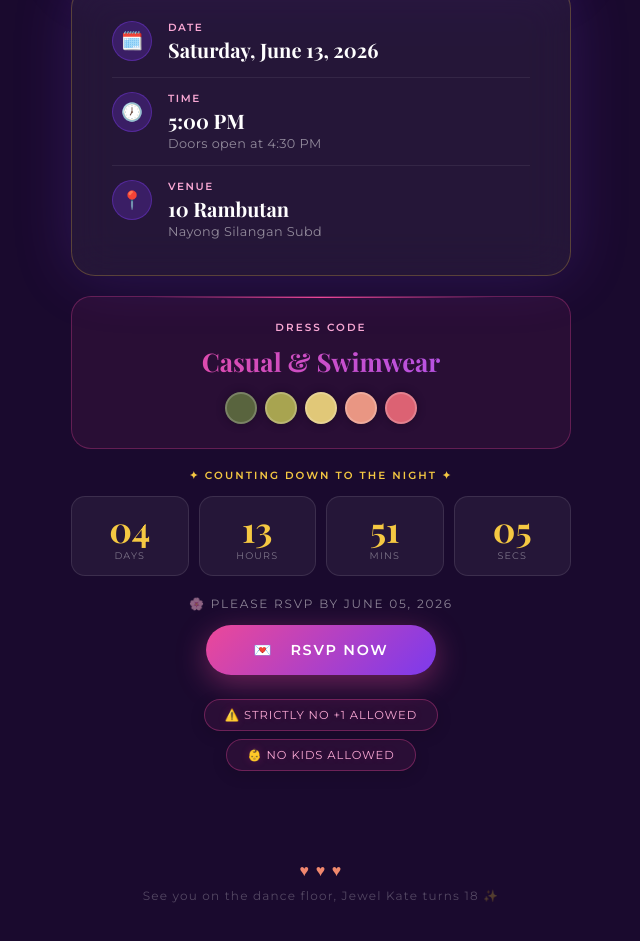
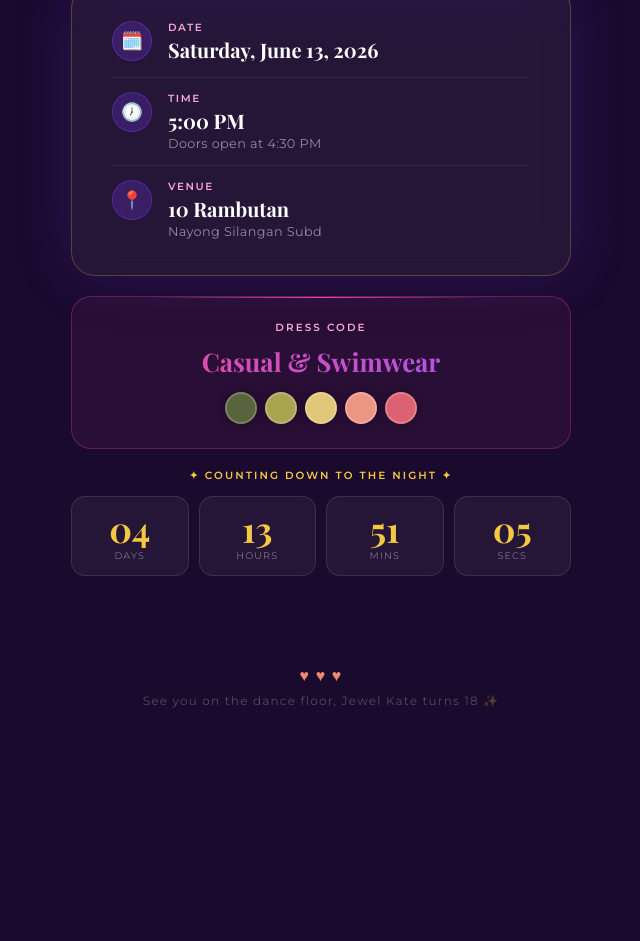
Before and after one commit to note38/Jewel-kate, a plain HTML site: page index.html in a window 1280 px wide. Shown: the part 995-1936 px from the top of the page, without its empty margins (319-959 px from the left). After the commit the page ends 1803 px from the top, so only its background shows below. Drawn offline with nearby package versions, Linux system fonts and the light colour scheme; a web font is replaced by a local one.

Commit message:
remove rsvp

```diff
--- a/index.html
+++ b/index.html
@@ -398,69 +398,6 @@
       }
       .swatch:hover {
         transform: scale(1.2);
-      }
-
-      /* ─── RSVP ─── */
-      .rsvp-card {
-        max-width: 500px;
-        width: 100%;
-        margin-top: 20px;
-        animation: fadeUp 0.9s 1s ease both;
-        opacity: 0;
-        text-align: center;
-      }
-      .rsvp-deadline {
-        font-size: 0.75rem;
-        letter-spacing: 0.15em;
-        text-transform: uppercase;
-        color: rgba(255, 255, 255, 0.5);
-        margin-bottom: 14px;
-      }
-      .rsvp-btn {
-        display: inline-block;
-        background: linear-gradient(135deg, var(--pink) 0%, var(--purple) 100%);
-        color: #fff;
-        font-family: "Montserrat", sans-serif;
-        font-size: 0.9rem;
-        font-weight: 600;
-        letter-spacing: 0.12em;
-        text-transform: uppercase;
-        padding: 16px 48px;
-        border-radius: 999px;
-        border: none;
-        cursor: pointer;
-        box-shadow: 0 8px 30px rgba(236, 72, 153, 0.4);
-        transition:
-          transform 0.2s,
-          box-shadow 0.2s;
-        text-decoration: none;
-      }
-      .rsvp-btn:hover {
-        transform: translateY(-3px) scale(1.03);
-        box-shadow: 0 14px 40px rgba(236, 72, 153, 0.55);
-      }
-      .rsvp-notes {
-        margin-top: 24px;
-        font-size: 0.72rem;
-        letter-spacing: 0.08em;
-        text-transform: uppercase;
-        color: rgba(255, 255, 255, 0.55);
-        display: flex;
-        flex-direction: column;
-        gap: 8px;
-        align-items: center;
-      }
-      .rsvp-notes p {
-        background: rgba(236, 72, 153, 0.08);
-        border: 1px solid rgba(236, 72, 153, 0.35);
-        padding: 8px 20px;
-        border-radius: 99px;
-        display: inline-flex;
-        align-items: center;
-        gap: 8px;
-        color: var(--pink-light);
-        text-shadow: 0 0 10px rgba(236, 72, 153, 0.2);
-        box-shadow: 0 4px 15px rgba(0, 0, 0, 0.15);
       }
 
       /* ─── COUNTDOWN ─── */
@@ -1143,20 +1080,6 @@
         </div>
       </div>
 
-      <!-- RSVP -->
-      <div class="rsvp-card">
-        <div class="rsvp-deadline">🌸 Please RSVP by June 05, 2026</div>
-        <a
-          class="rsvp-btn"
-          href="https://docs.google.com/forms/d/e/1FAIpQLScTg8l4WrCpycVRwwWf1b8XZ_J1EbKz2gVKhy7_ZMEBRpUKsQ/viewform"
-        >
-          💌 &nbsp; RSVP Now
-        </a>
-        <div class="rsvp-notes">
-          <p>⚠️ strictly no +1 allowed</p>
-          <p>👶 no kids allowed</p>
-        </div>
-      </div>
     </section>
 
     <div class="footer">
```
